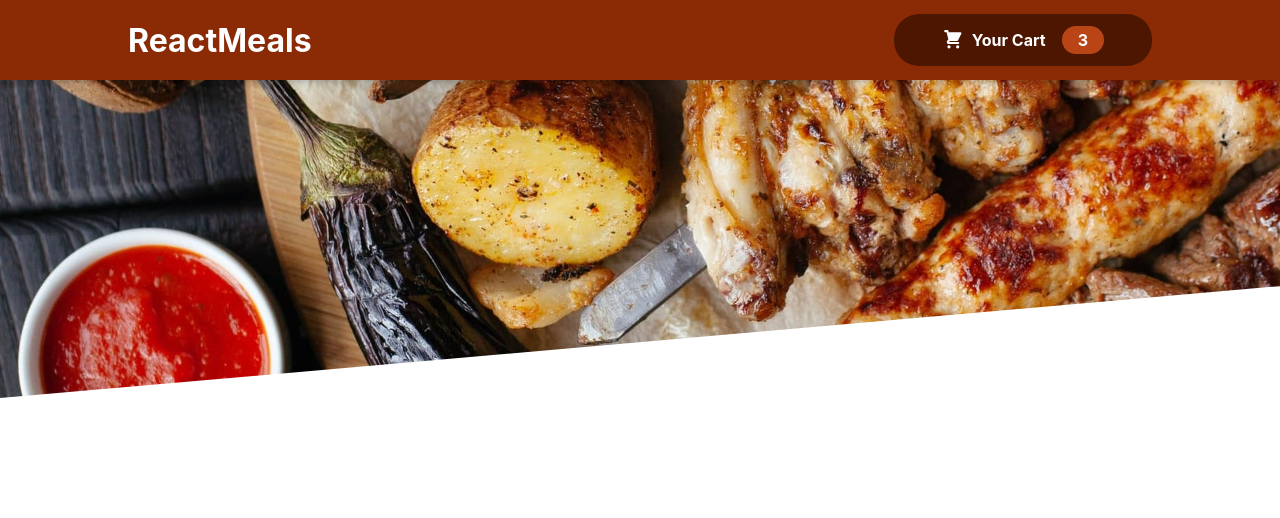
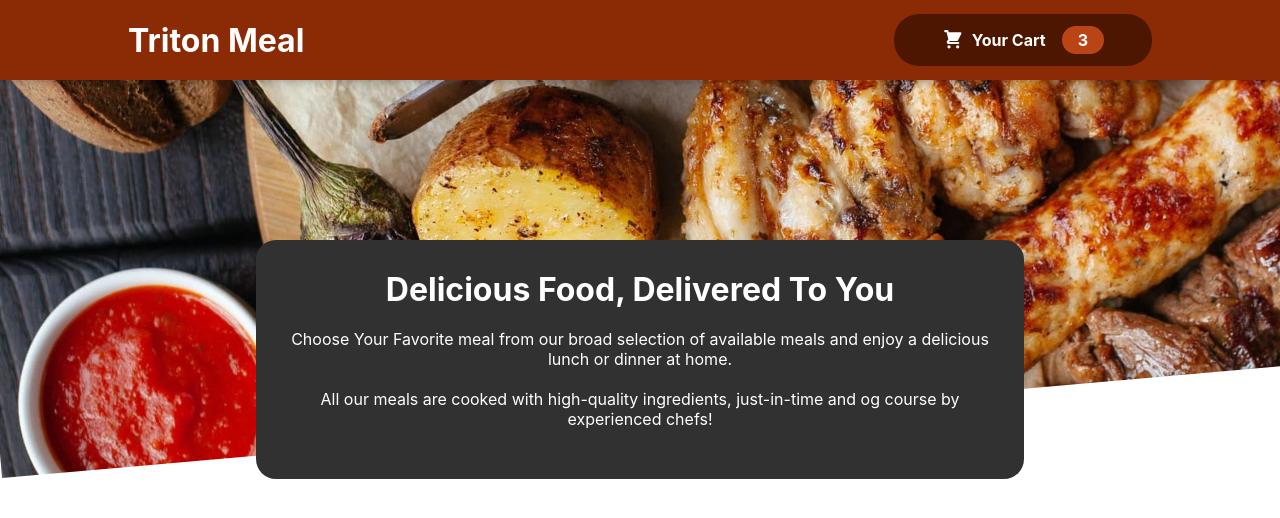
Before and after one commit to Triton-Halley/Restaurant-Order-App, a React (Create React App) app in the folder order-app/: page / in a window 1280 px wide. Shown: the top 518 px of the page. Built offline with nearby package versions, Linux system fonts and the light colour scheme.

Commit message:
header component finished for now

```diff
--- a/order-app/src/Components/Header/Header.js
+++ b/order-app/src/Components/Header/Header.js
@@ -8,9 +8,20 @@
   return (
     <Fragment>
       <header className={classes.header}>
-        <h1>ReactMeals</h1>
+        <h1>Triton Meal</h1>
         <HeaderCartButton />
       </header>
+      <div className={classes.description}>
+        <h2>Delicious Food, Delivered To You</h2>
+        <p>
+          Choose Your Favorite meal from our broad selection of available meals
+          and enjoy a delicious lunch or dinner at home.
+        </p>
+        <p>
+          All our meals are cooked with high-quality ingredients, just-in-time
+          and og course by experienced chefs!
+        </p>
+      </div>
       <div className={classes["main-image"]}>
         <img src={mealsImage} alt="A table full of delicious food!" />
       </div>
--- a/order-app/src/Components/Header/Header.module.css
+++ b/order-app/src/Components/Header/Header.module.css
@@ -16,9 +16,10 @@
 
 .main-image {
   width: 100%;
-  height: 25rem;
+  height: 30rem;
   z-index: 0;
   overflow: hidden;
+  position: relative;
 }
 
 .main-image img {
@@ -27,3 +28,22 @@
   object-fit: cover;
   transform: rotateZ(-5deg) translateY(-4rem) translateX(-1rem);
 }
+.description {
+  position: absolute;
+  background-color: #313131;
+  z-index: 1000;
+  padding: 30px;
+  text-align: center;
+  border-radius: 20px;
+  color: #fff;
+  top: 30%;
+  right: 20%;
+  left: 20%;
+}
+.description h2 {
+  margin-bottom: 20px;
+  font-size: 2rem;
+}
+.description p {
+  margin-bottom: 20px;
+}
```
